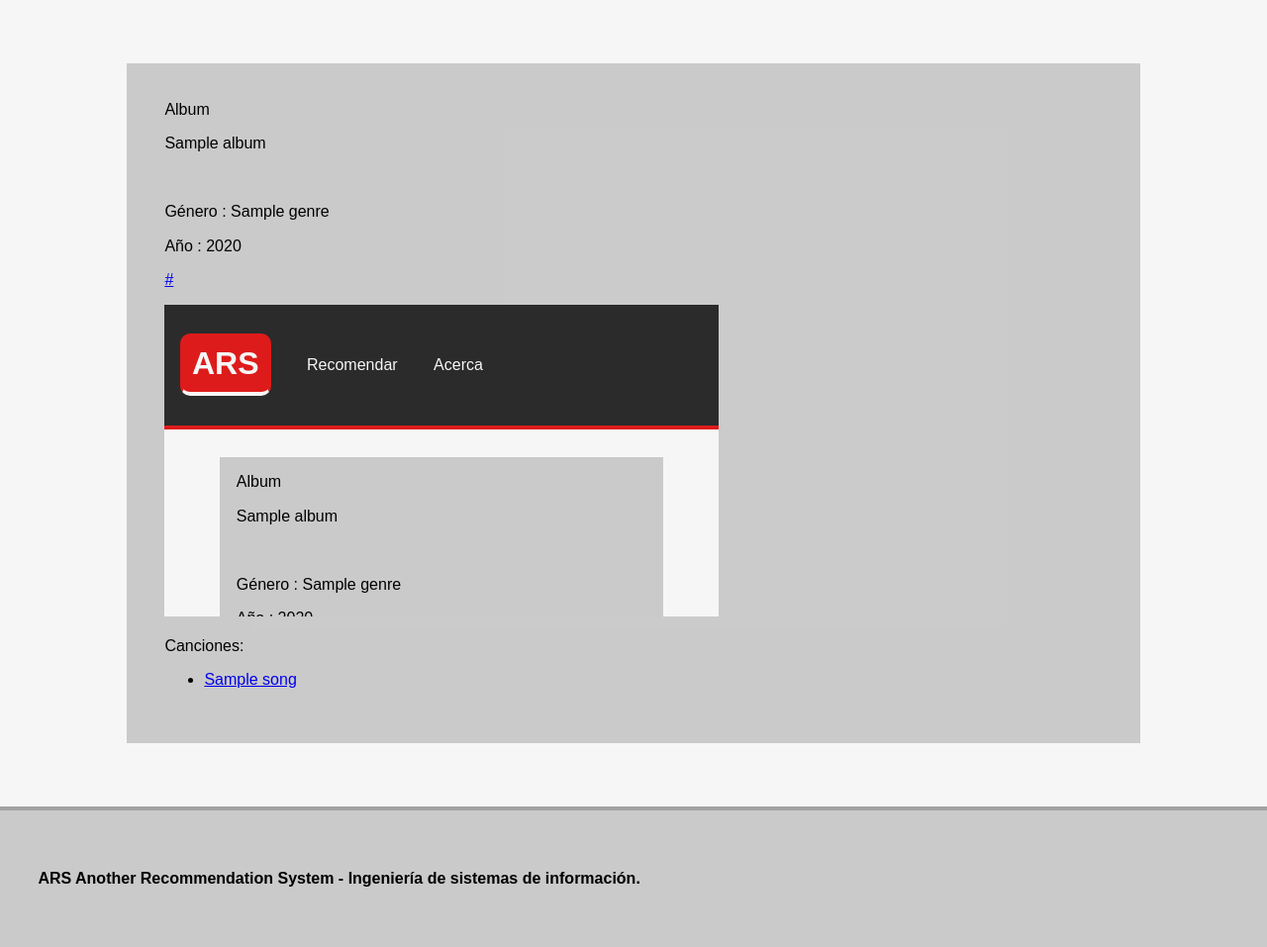
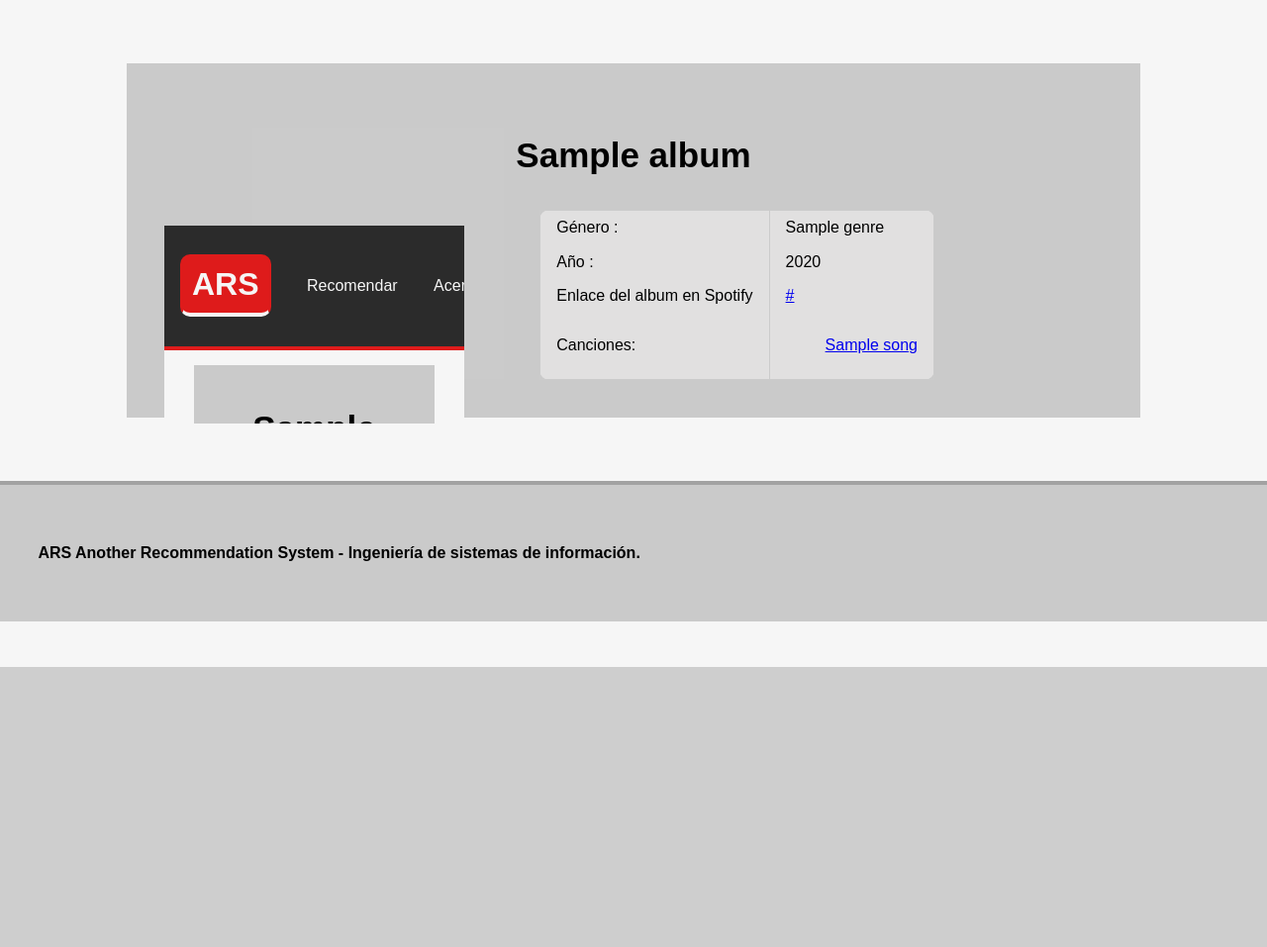
Before and after one commit to ncordon/recommendation-system, a Flask app: template templates/album.html in a window 1280 px wide. Shown: the part 126-1083 px from the top of the page at 99% size. After the commit the page ends 800 px from the top, so only its background shows below. Run offline with Flask 2, Linux system fonts and the light colour scheme; the template is opened without the code that fills it: most values are stand-ins (such as "Sample title", 1, 10 or a date in 2020); some libraries are stand-ins or nearby versions.

Commit message:
estilos de paginas de album

```diff
--- a/static/style.css
+++ b/static/style.css
@@ -95,7 +95,14 @@ form input {
 .group_table li {
   list-style-type: none;
 }
-
+.video{
+  float: left;
+  width: 40%;
+}
+.video iframe{
+  width: 80%;
+  height: 200px;
+}
 footer{
   border-top: 4px solid rgba(43, 43, 43, 0.25);
   background-color: rgba(167, 167, 167, 0.55);
--- a/templates/album.html
+++ b/templates/album.html
@@ -1,18 +1,31 @@
 {% extends "layout.html" %}
 {% block body %}
-{% block title %}Album{% endblock %}
+{% block title %}{% endblock %}
     {% for album in result%}
-    <p>{{album.name}}</p><br>
-    <p>Género : {{album.genre}}</p>
-    <p>Año : {{album.year}} </p>
-    <p> <a href='{{ album.spotify_url}}'>{{album.spotify_url}}</a></p>
-    <p><iframe width="560" height="315" src='{{album.video_url}}' frameborder="0" allowfullscreen></iframe>
-    </p>
-    Canciones:
-    <ul>
-    {% for song in songs %}
-        <li><a href='{{song.spotify_url}}'>{{song.name}}</a></li>
-    {% endfor %}
-    </ul>
+    <h3 class="group-name">{{ album.name }}</h3>
+    <p class="video"><iframe src='{{album.video_url}}' frameborder="0" allowfullscreen></iframe></p>
+    <table class="pure-table group_table">
+    <tr>
+        <td>Género : </td>
+        <td>{{album.genre}}</td>
+    </tr>
+    <tr>
+        <td>Año :</td>
+        <td>{{album.year}}</td>
+    </tr>
+    <tr>
+        <td> Enlace del album en Spotify</td>
+        <td><a href='{{ album.spotify_url}}'>{{album.spotify_url}}</a></td>
+    </tr>
+    <tr>
+        <td>Canciones:</td>
+        <td><ul>
+            {% for song in songs %}
+                <li><a href='{{song.spotify_url}}'>{{song.name}}</a></li>
+            {% endfor %}
+            </ul>
+        </td>
+    </tr>
+    </table>
     {% endfor %}
 {% endblock %}
```
